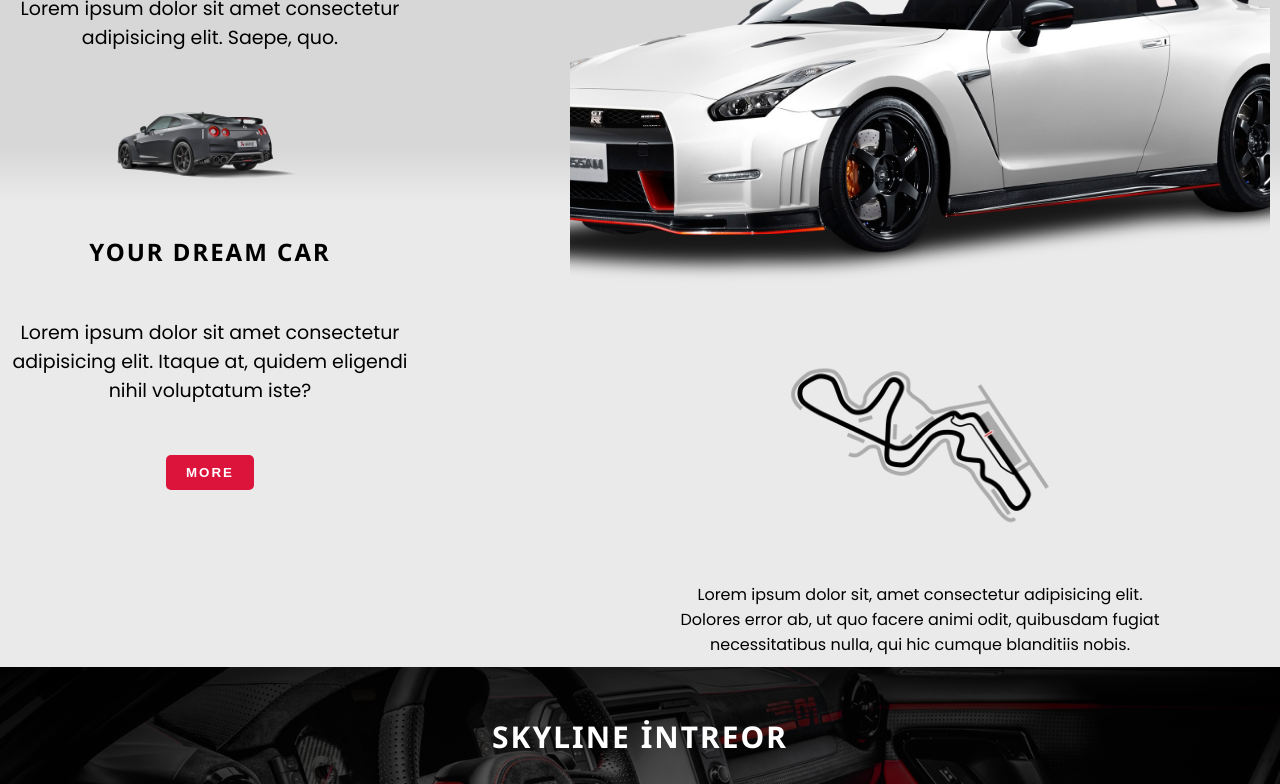
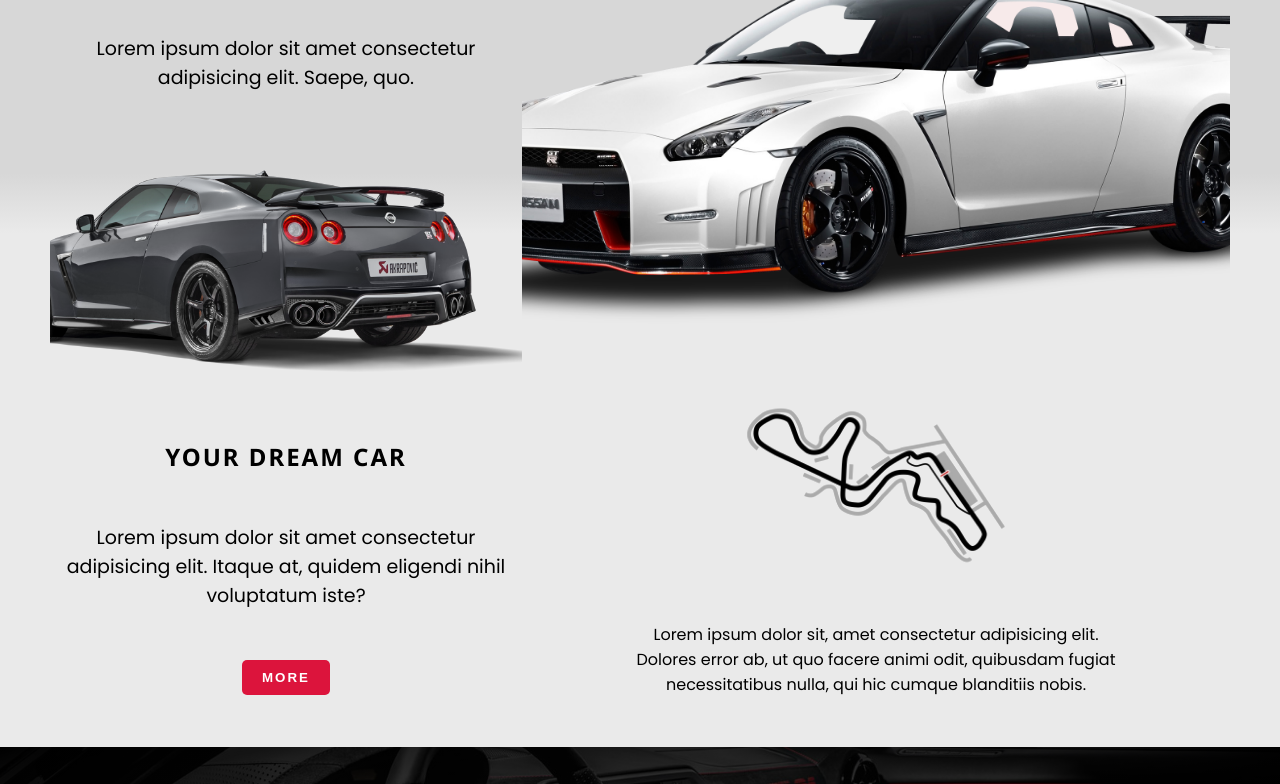
Before and after one commit to murators53/Sass-portfolio-example, a plain HTML site: page index.html in a window 1280 px wide. Shown: the part 194-978 px from the top of the page. Drawn offline with Linux system fonts and the light colour scheme.

Commit message:
last edited

```diff
--- a/styles/styles.scss
+++ b/styles/styles.scss
@@ -2,12 +2,12 @@
 @import "modules";
 
 @mixin mobile {
-  @media (max-width: 1000px) {
+  @media (max-width: 800px) {
     @content;
   }
 }
 @mixin laptop {
-  @media (max-width: 1001px) and (max-width: 1400px) {
+  @media (max-width: 801px) and (max-width: 1400px) {
     @content;
   }
 }
@@ -75,19 +75,14 @@ header {
     @include mobile{
       gap: 10px;
     }
-    @include laptop {
-      display: none;
-    }
   }
 }
 
 .hero {
   display: flex;
-  position: relative;
-  gap: 160px;
   background: linear-gradient(rgb(215, 215, 215) 33%, $bg-color 40%);
   justify-content: space-between;
-  padding: 10px;
+  padding: 50px;
   @include mobile {
     flex-direction: column;
   }
@@ -100,7 +95,6 @@ header {
   flex-direction: column;
   align-items: center;
   gap: 50px;
-  min-width: 400px;
   h1 {
     @extend %heading;
   }
@@ -110,7 +104,7 @@ header {
     text-align: center;
   }
   img {
-    max-width: 200px;
+    max-width: 600px;
     mix-blend-mode: darken;
     @include mobile {
       width: 200px;
@@ -127,14 +121,11 @@ header {
 /* Hero right side */
 .images {
   display: flex;
-  overflow-x: hidden;
   flex-direction: column;
   align-items: center;
   gap: 40px;
-
   &-main {
-    padding: 0 50px;
-    max-width: 1000px;
+    max-width: 900px;
     @include mobile {
       width: 500px;
     }
```
Also changed, not shown: styles/styles.css, 1 other file.
